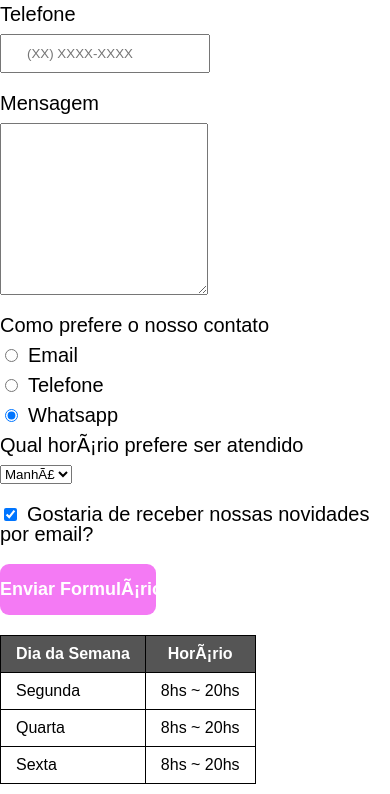
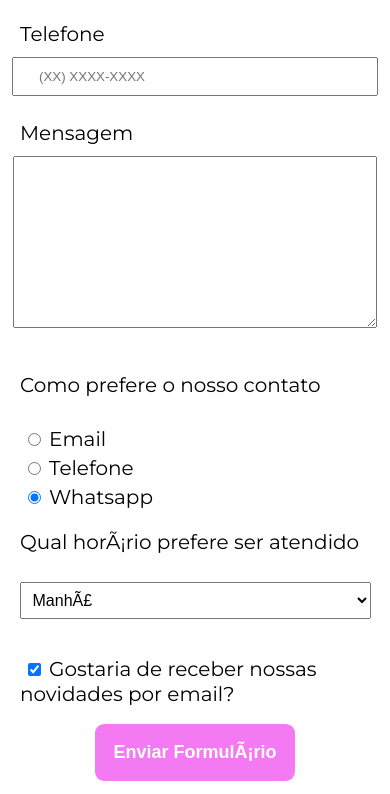
Before and after one commit to estevaoreis25/HTML-Studies, a plain HTML site: page Barbearia/contatos/contatos.html in a window 390 px wide. Shown: the part 529-1323 px from the top of the page. Drawn offline with Linux system fonts and the light colour scheme.

Commit message:
making teh contacts and products page responsive

```diff
--- a/Barbearia/contatos/contatos.html
+++ b/Barbearia/contatos/contatos.html
@@ -2,9 +2,12 @@
 <html lang="pt-br">
     <head>
         <meta charset="UFT-8">
+        <meta name="viewport" content="width=device-width">
         <title>Contatos - Barbearia Alura</title>
         <link rel="stylesheet" href="../reset.css">
         <link rel="stylesheet" href="../style.css">
+        <link rel="preconnect" href="https://fonts.gstatic.com">
+        <link href="https://fonts.googleapis.com/css2?family=Montserrat:ital,wght@0,100;0,400;1,200&display=swap" rel="stylesheet">
 
     </head>
     <body>
--- a/Barbearia/style.css
+++ b/Barbearia/style.css
@@ -268,4 +268,55 @@ td, th {
     .lista-beneficios, .img-beneficios {
         width:100%;
     }
+
+
+    main .produtos {
+        width: auto;
+    }
+
+    .produtos li {
+        display: block;
+        width: 80%;
+        margin: 2em auto;
+    }
+
+
+    form label {
+        margin: 0 0 0 1em;
+    }
+
+    .input-padrao {
+        width: 80%;
+        margin: 1em auto 2em;
+    }
+
+    .label-space {
+        margin: 0.6em;
+    }
+    form legend {
+        padding: 1em;
+    }
+
+    form select {
+        display: block;
+        width: 90%;
+        margin: 0 auto 1em;
+        font-size: 1em;
+        padding: 0.5em;
+    }
+
+    .checkbox {
+        margin-left: 1em;
+    }
+    .enviar {
+        width: auto;
+        display: block;
+        margin: auto;
+        padding: 1em;
+    }
+
+    table {
+
+        margin: 1em auto;
+    }
 }
```
Also changed, not shown: Barbearia/index.html (+1 -1 lines), Barbearia/produtos/produtos.html (+4 -0 lines).
